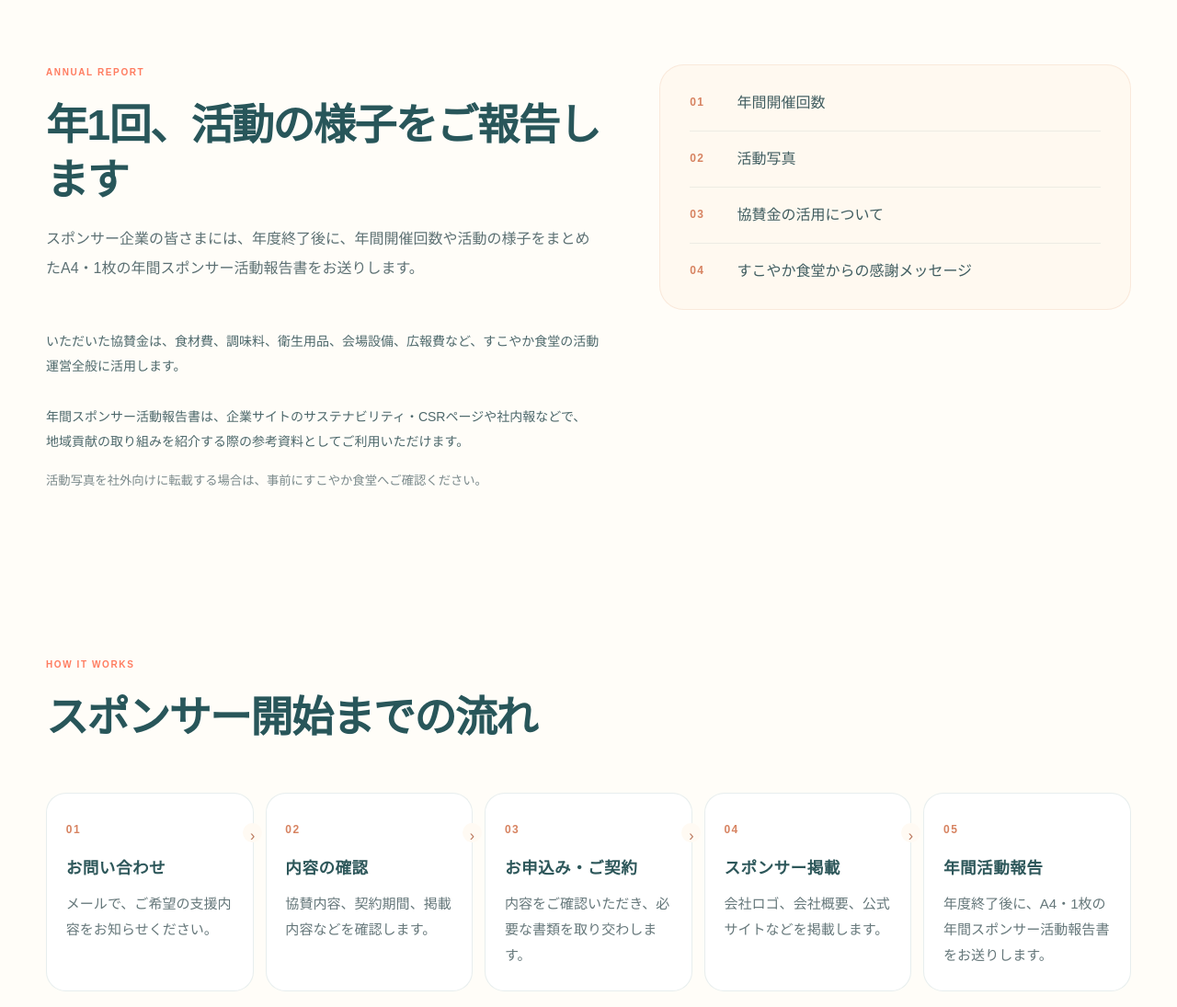
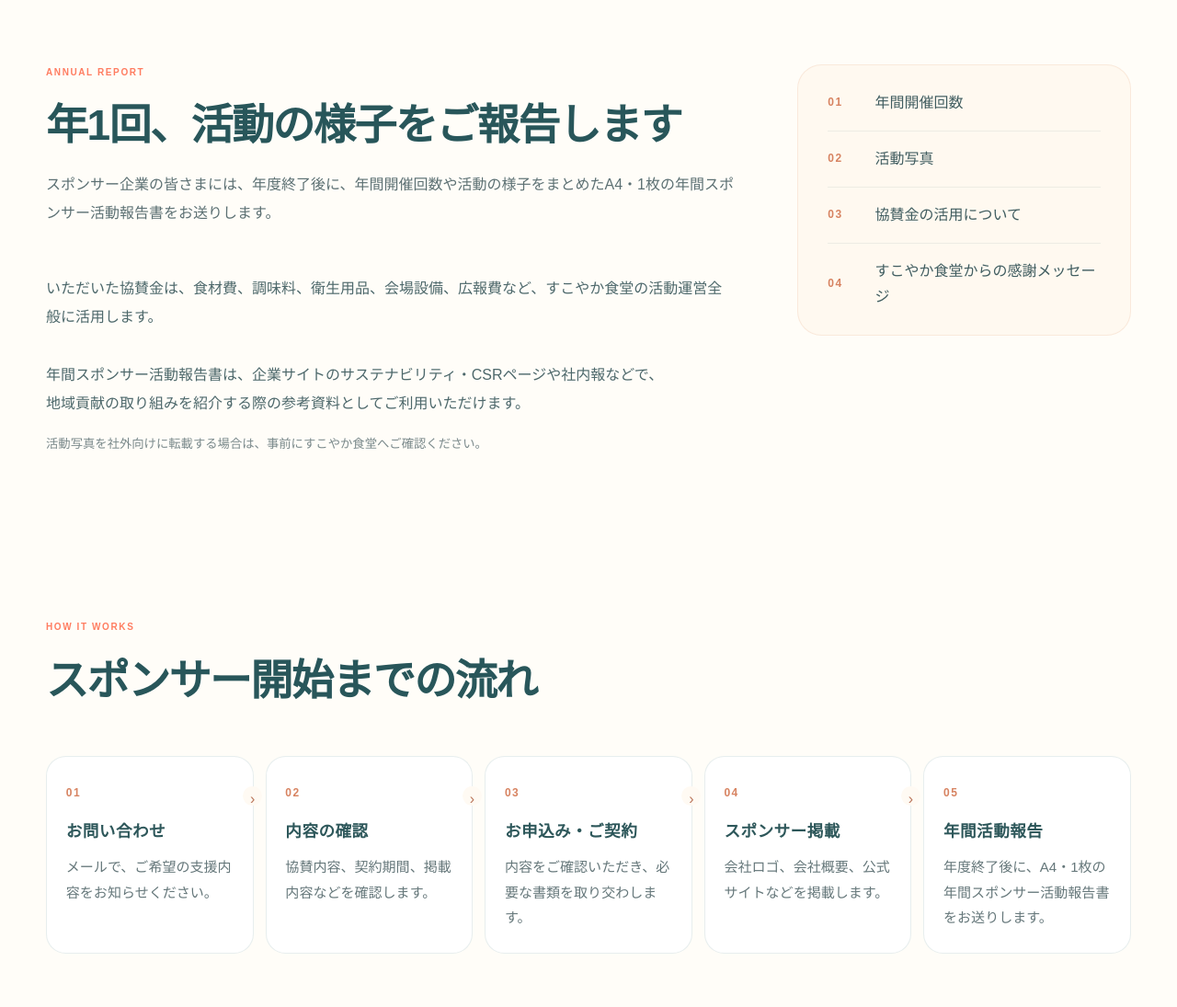
Before and after one commit to SUKOYAKASHOKUDO/sukoyaka-shokudo, a Next.js app: page /sponsorship in a window 1280 px wide. Shown: the part 2528-3623 px from the top of the page at 92% size. Built offline with nearby package versions, Linux system fonts and the light colour scheme.

Commit message:
Restore annual report text size and widen layout

```diff
--- a/app/storybook-world.css
+++ b/app/storybook-world.css
@@ -2254,8 +2254,8 @@ body::selection {
 }
 
 @media (min-width: 1200px) {
-  .corporate-sponsor-report-note {
-    font-size: 14px;
+  .corporate-sponsor-report-grid {
+    grid-template-columns: minmax(0, 1.35fr) minmax(18rem, 0.65fr);
   }
 
   .corporate-sponsor-report-line {
```
